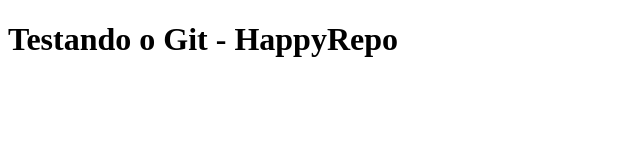
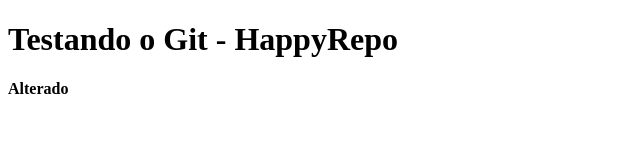
Before and after one commit to darrosandre/asteca, a plain HTML site: page index.html in a window 1280 px wide. Shown: the full height of the page, 0-640 px from the left. Drawn offline with Linux system fonts and the light colour scheme.

Commit message:
Alterado

```diff
--- a/index.html
+++ b/index.html
@@ -5,5 +5,7 @@
 </head>
 <body>
 <h1>Testando o Git - HappyRepo</h1>
+
+<h4>Alterado</h4>
 </body>
 </html>
```
